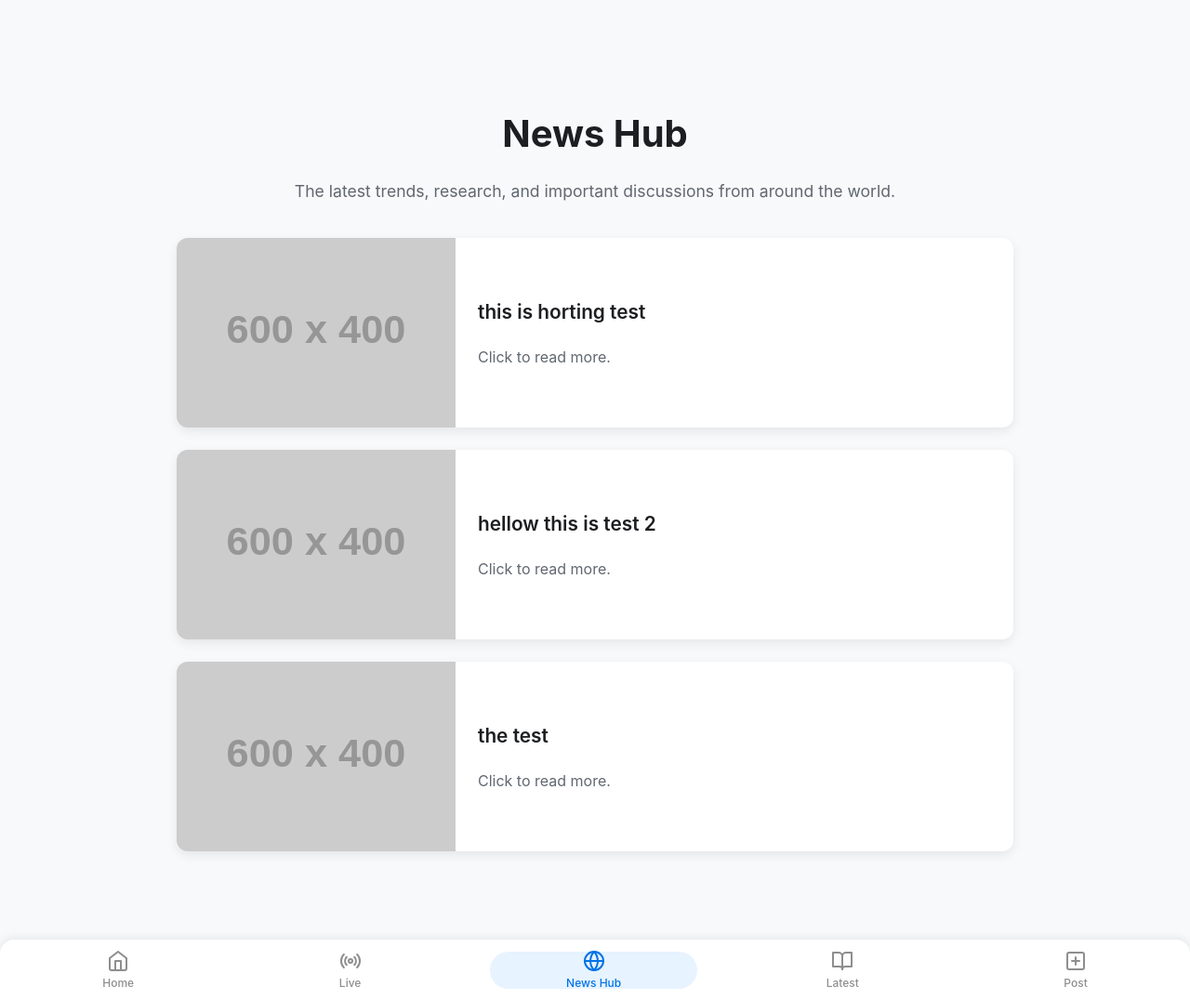
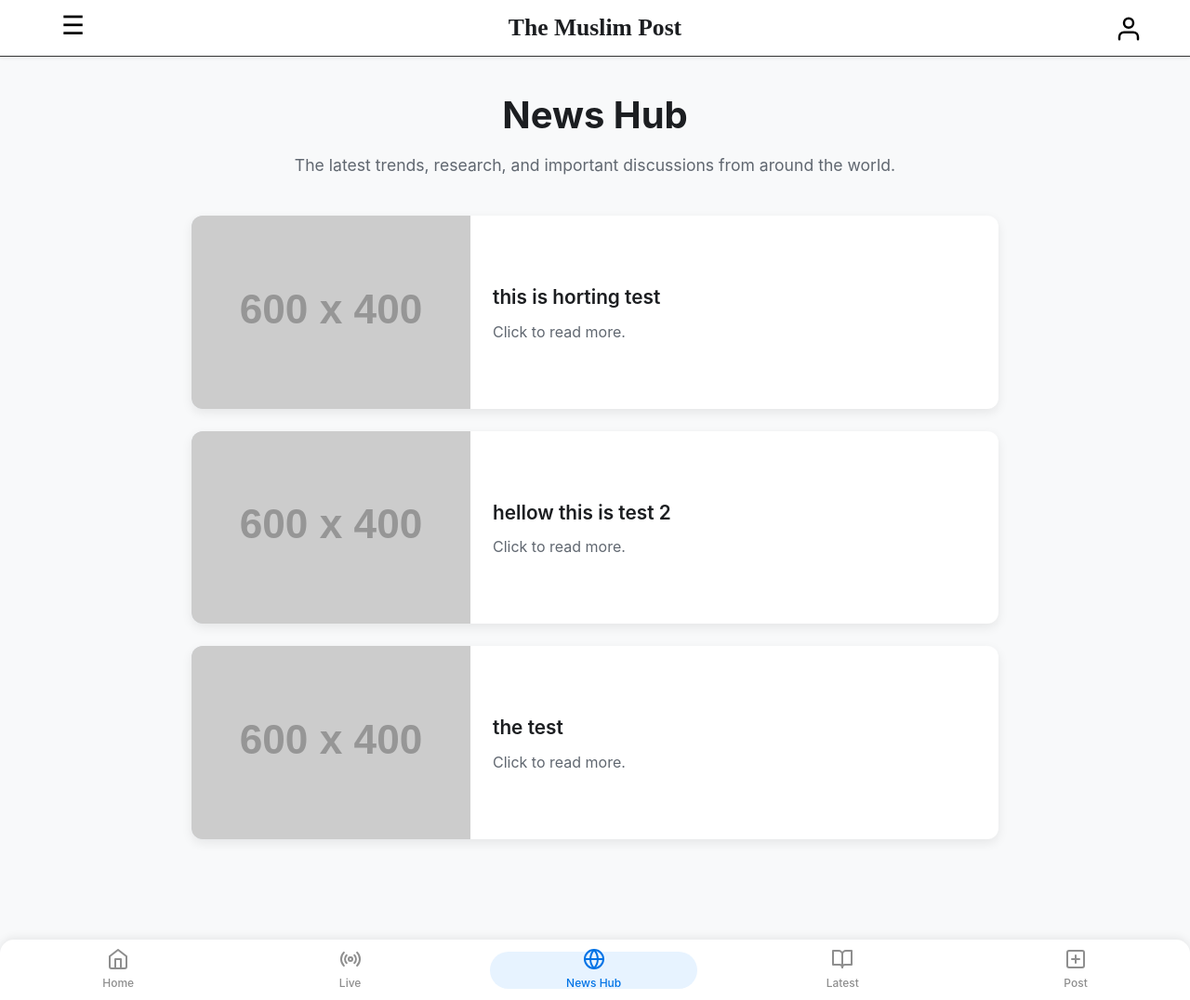
Before and after one commit to ZaidAlamgir/TMP_Host, a Jekyll site: the page built from news-hub.html, in a window 1280 px wide and 1076 px high. Shown: the whole window at 93% size. Built offline with Jekyll 4.4.1, drawn with Linux system fonts in a browser that asks for light colours.

Commit message:
Update default.html

```diff
--- a/_layouts/default.html
+++ b/_layouts/default.html
@@ -5,8 +5,9 @@
     <meta name="viewport" content="width=device-width, initial-scale=1.0">
     <title>{{ page.title | default: site.title }}</title>
     <!-- Your site's main CSS files -->
-    <!-- <link rel="stylesheet" href="/style.css"> -->
-    <!-- <link rel="stylesheet" href="/menu.css"> -->
+     <link rel="stylesheet" href="/style.css">
+     <link rel="stylesheet" href="/menu.css">
+     <link rel="stylesheet" href="/login.css">
 
     <!-- We can add page-specific styles here later if needed -->
     <style>
@@ -33,7 +34,7 @@
 
     <!-- Your site's main JS files -->
     <!-- This now points to your new, separate header script -->
-    <script src="/TMP_Host/writer-header.js"></script>
+    <script src="/TMP_Host/header-injector.js"></script>
     <script src="/TMP_Host/bottom-nav.js"></script>
 </body>
 </html>
```
